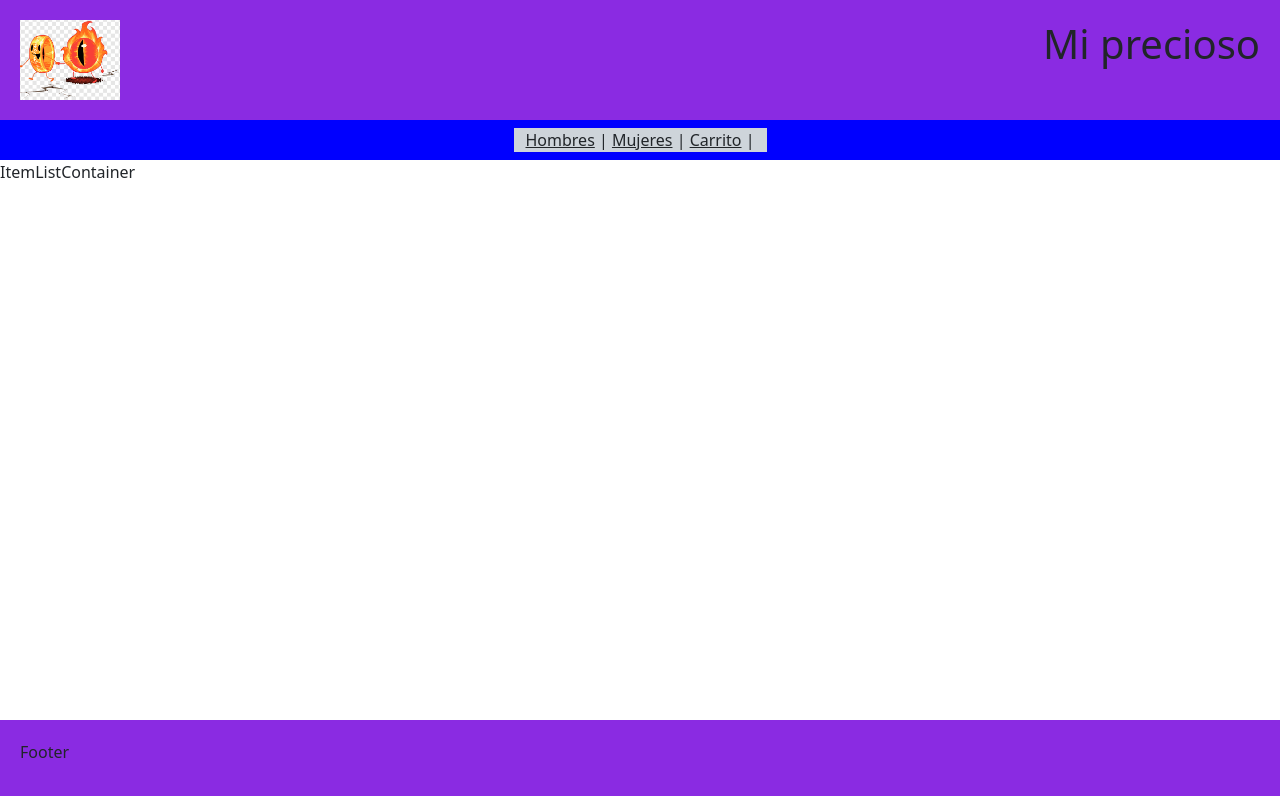
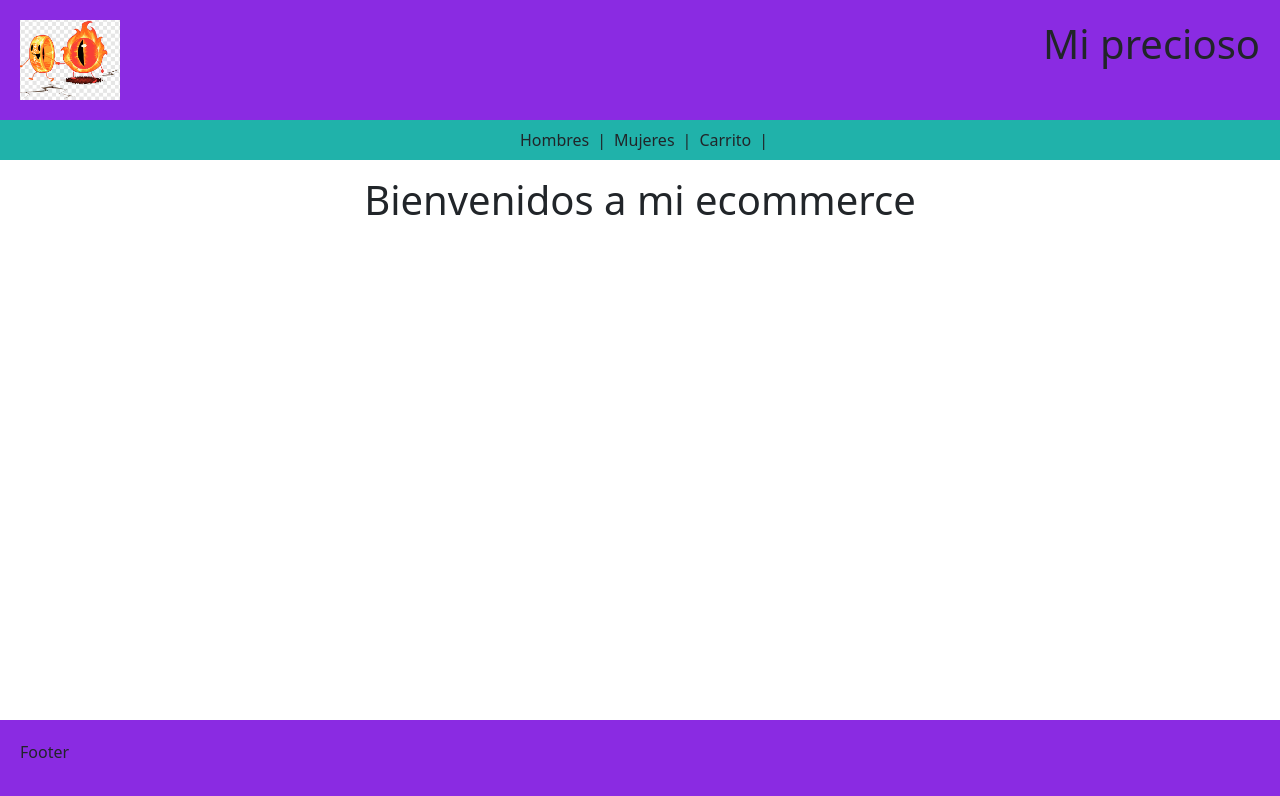
Before and after one commit to lucianocaro1995/curso-react-js, a React (Create React App) app: page / in a window 1280 px wide. Shown: the top 796 px of the page. Built offline with nearby package versions, Linux system fonts and the light colour scheme.

Commit message:
Commit 5

```diff
--- a/src/App.css
+++ b/src/App.css
@@ -9,7 +9,7 @@
 }
 
 .navbar {
-  background-color: blue;
+  background-color: lightseagreen;
 }
 
 .main {
--- a/src/App.jsx
+++ b/src/App.jsx
@@ -1,15 +1,15 @@
 import './App.css';
-import Header from './components/Header';
-import NavBar from './components/NavBar';
-import ItemListContainer from './components/ItemListContainer';
-import Footer from './components/Footer';
+import Header from './Components/Header';
+import NavBar from './Components/NavBar/NavBar';
+import ItemListContainer from './Components/ItemListContainer/ItemListContainer';
+import Footer from './Components/Footer';
 
 function App() {
     return (
         <div className='container-fluid m-0 p-0'>
             <Header />
             <NavBar />
-            <ItemListContainer />
+            <ItemListContainer greeting={"Bienvenidos a mi ecommerce"}/>
             <Footer />
         </div>
     );
--- /dev/null
+++ b/src/components/CartWidget/CartWidget.jsx
@@ -0,0 +1,12 @@
+import bag from '../Images/bag-fill.svg'
+
+const CartWidget = () => {
+    return (
+        <button type="button" class="btn btn-primary position-relative">
+            <img src={bag} alt={"Imagen del carrito"} width={24} />
+            <span class="position-absolute top-0 start-100 translate-middle badge rounded-pill bg-danger">1</span>
+        </button>
+    )
+}
+
+export default CartWidget;
--- a/src/components/Header.jsx
+++ b/src/components/Header.jsx
@@ -1,4 +1,4 @@
-import Logo from './images/logo.png'
+import Logo from './Images/logo.png'
 
 const Header = () => {
     return (
--- a/src/components/ItemListContainer.jsx
+++ /dev/null
@@ -1,9 +0,0 @@
-const ItemListContainer = () => {
-    return (
-        <div className="itemListContainer">
-            <p>ItemListContainer</p>
-        </div>
-    )
-}
-
-export default ItemListContainer;
--- /dev/null
+++ b/src/components/ItemListContainer/ItemListContainer.jsx
@@ -0,0 +1,9 @@
+const ItemListContainer = ({greeting}) => {
+    return (
+        <div>
+            <h1 className="text-center">{greeting}</h1>
+        </div>
+    )
+}
+
+export default ItemListContainer;
--- a/src/components/NavBar.jsx
+++ /dev/null
@@ -1,20 +0,0 @@
-import ItemListContainer from "./ItemListContainer";
-
-const NavBar = () => {
-    return (
-        <div className="container-fluid navbar">
-            <div className="row bg-dark-subtle mx-auto">
-
-                <div className="col">
-                    <a href='#' className='text-dark'>Hombres</a> | <a href='#' className='text-dark'>Mujeres</a> | <a href='#' className='text-dark'>Carrito</a> | <a href='#' className='text-dark'>{ItemListContainer}</a>
-                </div>
-
-            </div>
-        </div>
-    )
-}
-
-export default NavBar;
-
-//Solamente un export por componente se puede utilizar
-//El cartWidget debo hacerlo dentro del navBar por premisa de la entrega
--- /dev/null
+++ b/src/components/NavBar/NavBar.jsx
@@ -0,0 +1,25 @@
+import CartWidget from "../CartWidget/CartWidget";
+
+const NavBar = () => {
+    return (
+        <ul className="navbar justify-content-center list-unstyled">
+            <li className="nav-item px-2">
+                <a href='#' className='nav-link text-dark text-decoration-none'>Hombres</a>
+            </li>
+            |
+            <li className="nav-item px-2">
+                <a href='#' className='nav-link text-dark text-decoration-none'>Mujeres</a>
+            </li>
+            |
+            <li className="nav-item px-2">
+                <a href='#' className='nav-link text-dark text-decoration-none'>Carrito</a>
+            </li>
+            |
+        </ul>
+    )
+}
+
+export default NavBar;
+
+//Solamente un export por componente se puede utilizar
+//El cartWidget debo hacerlo dentro del navBar por premisa de la entrega
```
Also changed, not shown: src/components/CartWidget.jsx (deleted, +0 -9 lines), src/components/images/bag-fill.svg (added).
